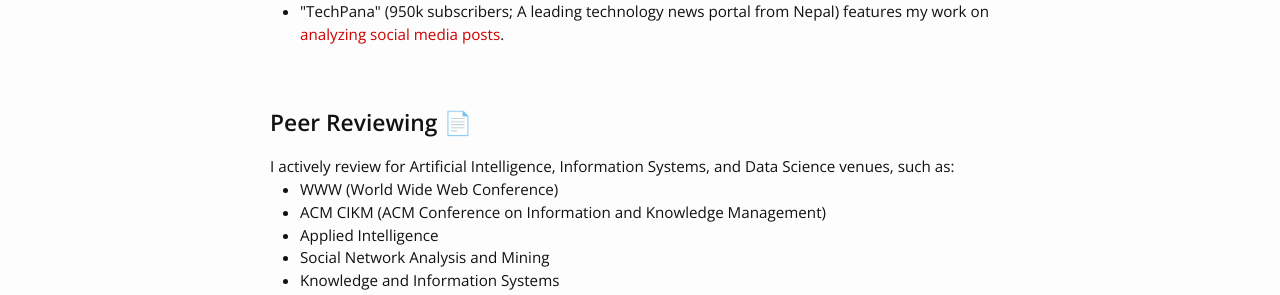
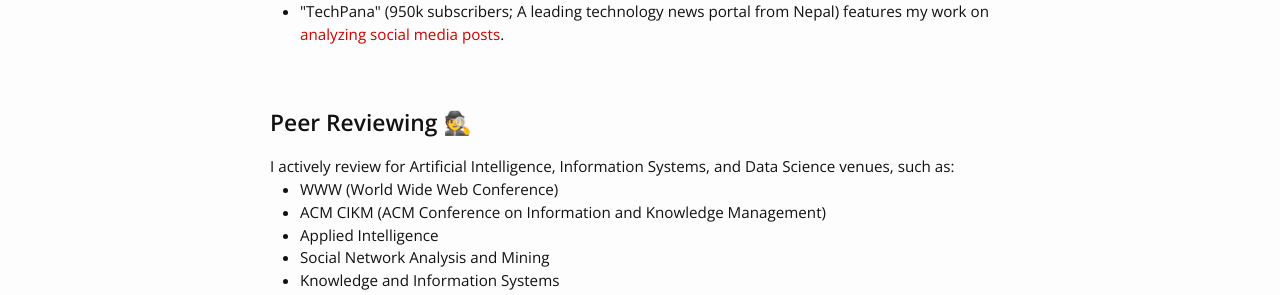
Before and after one commit to rabindralamsal/personal-site, a Jekyll site: the page built from index.html, in a window 1280 px wide. Shown: the part 1174-1469 px from the top of the page. Built offline with Jekyll 4.4.1, drawn with Linux system fonts in a browser that asks for light colours.

```diff
--- a/index.html
+++ b/index.html
@@ -49,7 +49,7 @@ I maintain a list of my publications (journal/conference articles, book chapters
 
 
 <br><br>
-<h2> Peer Reviewing 📄 </h2>
+<h2> Peer Reviewing 🕵️ </h2>
 I actively review for Artificial Intelligence, Information Systems, and Data Science venues, such as: <br>
 
 <ul>
```
